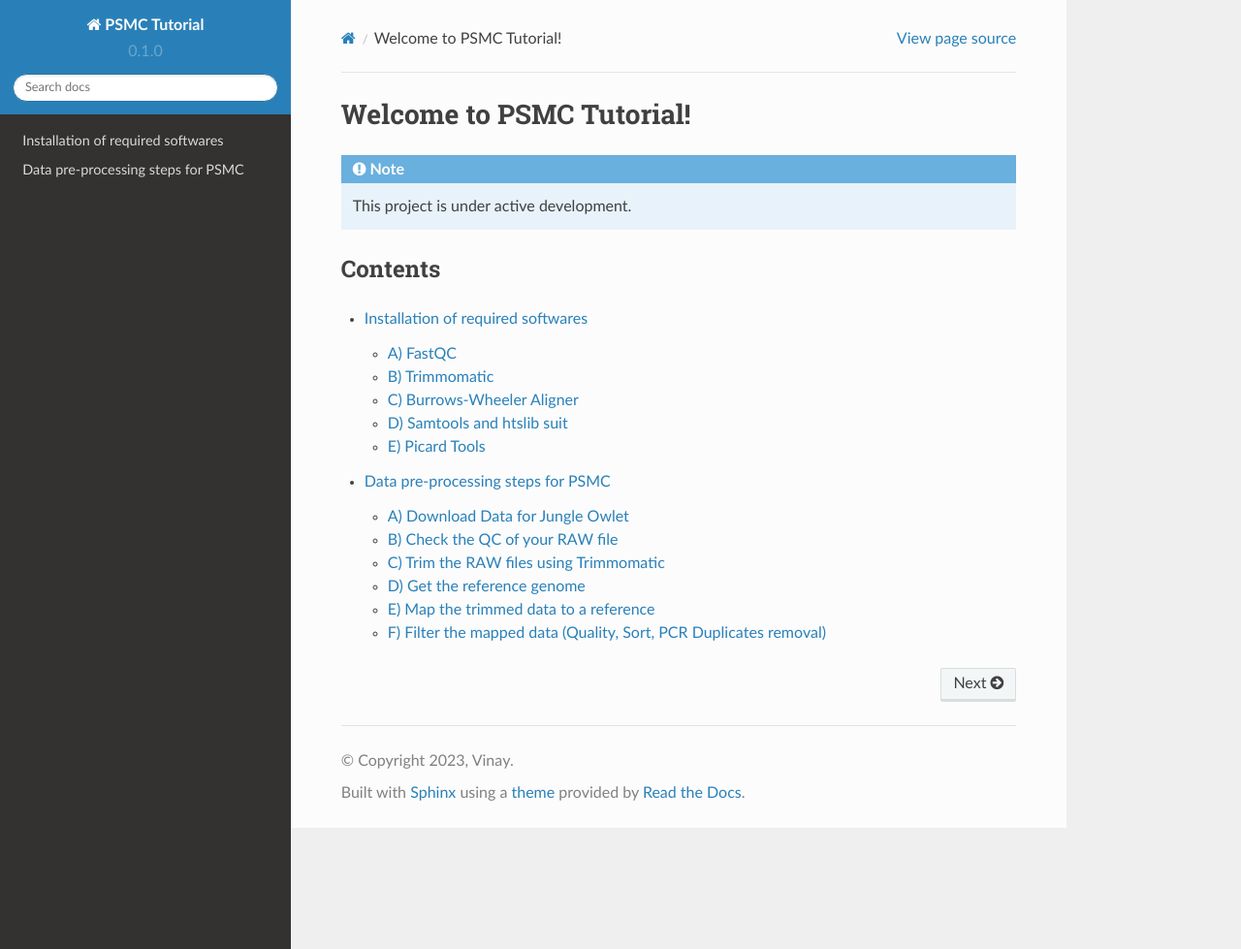
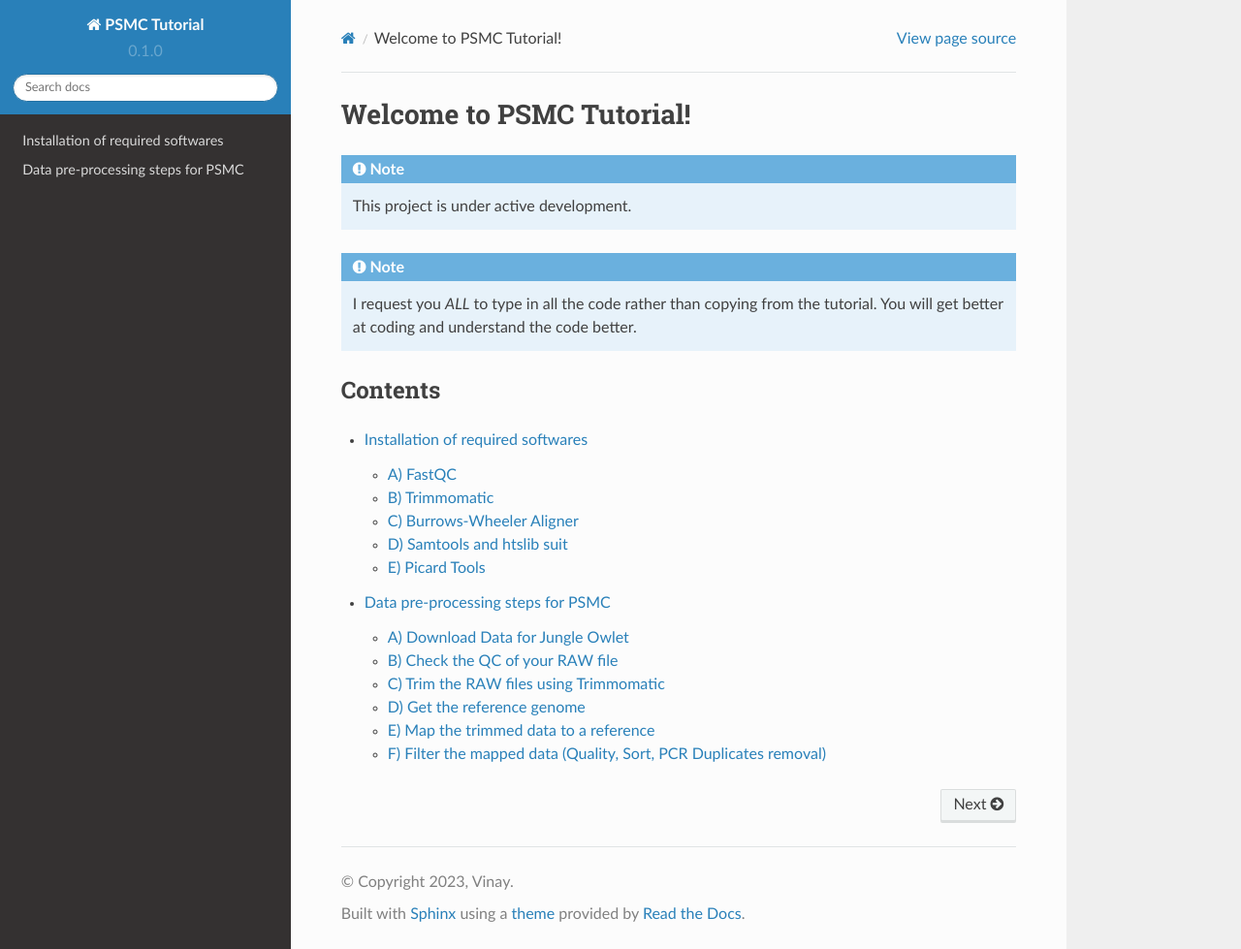
Before and after one commit to stachyris/PSMC_Tutorial-BirdLab, a Sphinx documentation site: the page built from docs/source/index.rst, in a window 1280 px wide and 979 px high. Shown: the whole window at 97% size. Built offline with Sphinx 7.4.7 and the Read the Docs theme 2.0.0, drawn with Linux system fonts in a browser that asks for light colours.

Commit message:
Notes added_Update index.rst

```diff
--- a/docs/source/index.rst
+++ b/docs/source/index.rst
@@ -4,6 +4,12 @@ Welcome to PSMC Tutorial!
 .. note::
 
    This project is under active development.
+
+.. note::
+
+ I request you *ALL* to type in all the code rather than copying from the tutorial. You will get better at
+ coding and understand the code better.
+
 
 Contents
 --------
```
